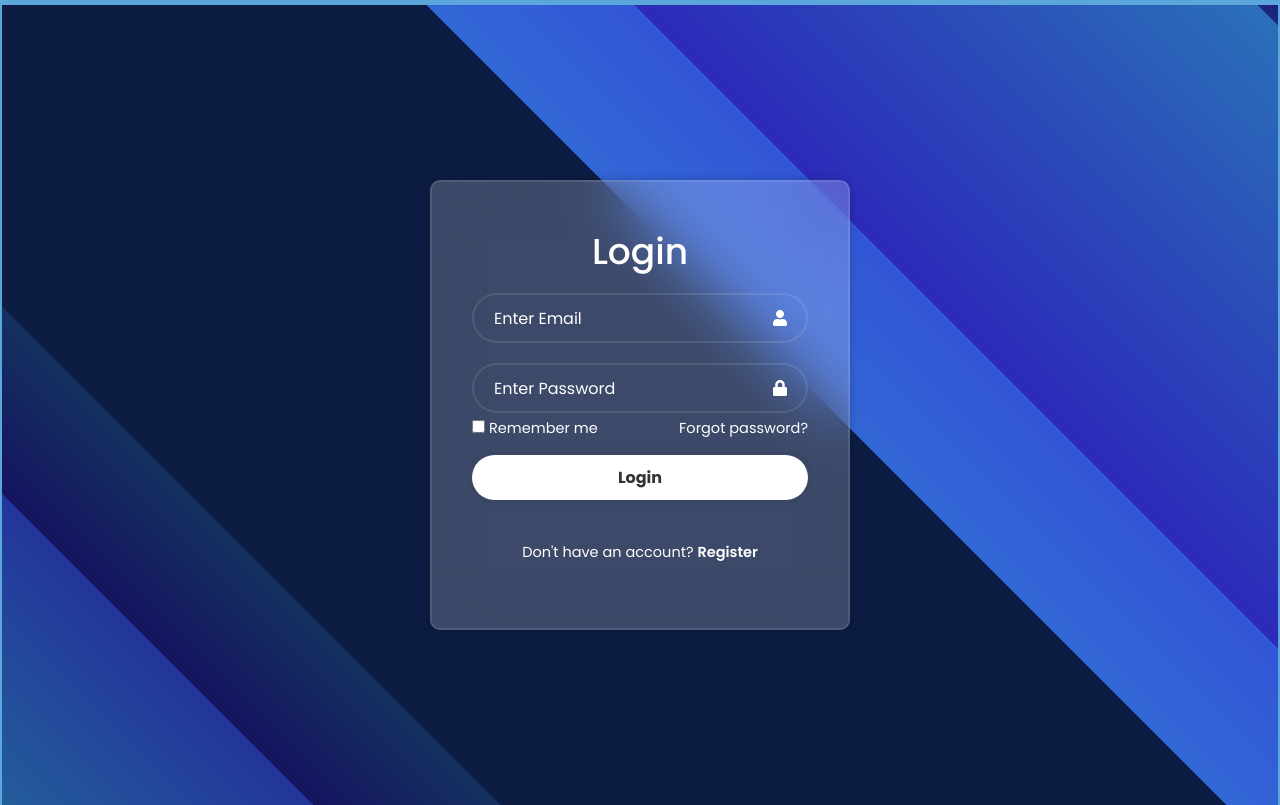
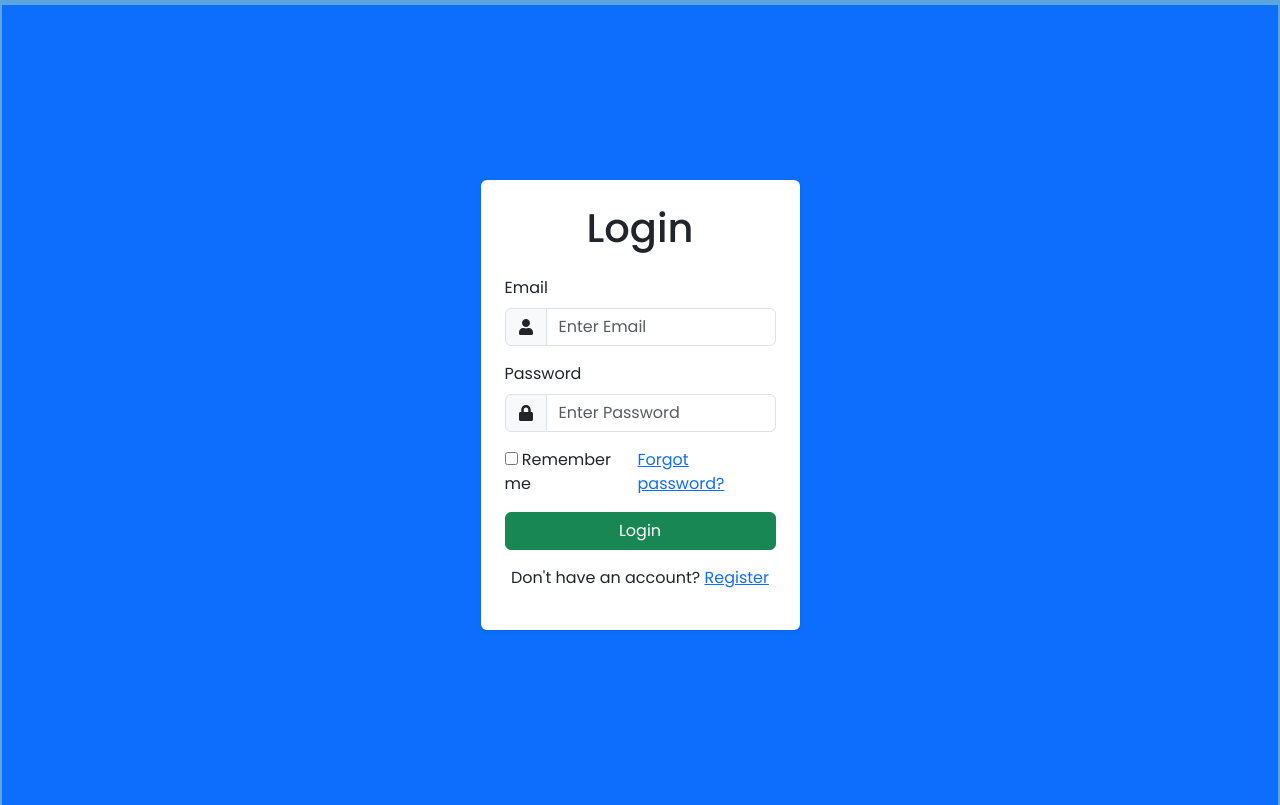
Before and after one commit to Indravahini/frontend1, a React (Create React App) app: page /login in a window 1280 px wide. Built offline with nearby package versions, Linux system fonts and the light colour scheme.

Commit message:
Update login.js

```diff
--- a/src/login.js
+++ b/src/login.js
@@ -1,64 +1,21 @@
+
 import { useState } from 'react';
-import './Login.css';
 import 'bootstrap/dist/css/bootstrap.min.css';
 import axios from 'axios';
-import { useNavigate } from 'react-router-dom';
-import { FaUser, FaLock, FaEnvelope, FaUniversity, FaBuilding } from "react-icons/fa";
-
-
-  // Required for accessibility
+import { useNavigate, Link } from 'react-router-dom';
+import { FaUser, FaLock } from 'react-icons/fa';
 
 function Login() {
-
-  const [username, setUsername] = useState('');
   const [email, setEmail] = useState('');
   const [password, setPassword] = useState('');
-  const [confirmPassword, setConfirmPassword] = useState('');
-  const [department, setDepartment] = useState('');
-  const [college, setCollege] = useState('');
   const navigate = useNavigate();
-  const [action, setAction] = useState('');
-
-
-  const registerLink = () => {
-    setAction(' active');
-  };
-
-  const loginLink = () => {
-    setAction('');
-  };
-
-
-
-  const handleRegisterSubmit = (e) => {
-    e.preventDefault();
-    if (!email) {
-      alert("Email is required");
-      return;
-    }
-    if (password !== confirmPassword) {
-      alert("Passwords do not match");
-      return;
-    }
-    axios.post('https://backend-iuq5.vercel.app/api/register', { username, email, password, department, college })
-      .then(() => {
-        alert('Registration request sent to admin. Please wait for approval.');
-        navigate('/login');
-      })
-      .catch(err => {
-        console.error('Registration error:', err.response ? err.response.data : err);
-        alert('Registration failed. Please try again.');
-      });
-  };
-
-
 
   const handleSubmit = (event) => {
     event.preventDefault();
     axios.post('https://backend-iuq5.vercel.app/api/login', { email, password })
       .then(res => {
-       localStorage.setItem('token', res.data.token);
-      localStorage.setItem('department', res.data.department); // Store department
+        localStorage.setItem('token', res.data.token);
+        localStorage.setItem('department', res.data.department); // Store department
         alert('Login successful. Redirecting to dashboard...');
         navigate(`/dashboard`, { state: { location: res.data.department } }); // Redirect to Dashboard.js
       })
@@ -68,129 +25,53 @@ function Login() {
       });
   };
 
-
-
-
   return (
-    <div className='log-reg-page'>
-    <div className={`wrapper${action}`}>
-
-      <div className='form-box login'>
+    <div className='d-flex vh-100 justify-content-center align-items-center bg-primary'>
+      <div className='p-4 bg-white rounded shadow-sm w-25'>
         <form onSubmit={handleSubmit}>
-          <h1>Login</h1>
-          <div className='input-box'>
-            <input type="email"
+          <h1 className="text-center mb-4">Login</h1>
+          <div className='mb-3'>
+            <label htmlFor="email" className="form-label">Email</label>
+            <div className="input-group">
+              <span className="input-group-text"><FaUser /></span>
+              <input
+                type="email"
                 id="email"
                 placeholder='Enter Email'
                 className='form-control'
                 value={email}
                 onChange={e => setEmail(e.target.value)}
-                required />
-            <FaUser className="icon" />
+                required
+              />
+            </div>
           </div>
-          <div className='input-box'>
-            <input type="password"
+          <div className='mb-3'>
+            <label htmlFor="password" className="form-label">Password</label>
+            <div className="input-group">
+              <span className="input-group-text"><FaLock /></span>
+              <input
+                type="password"
                 id="password"
                 placeholder='Enter Password'
                 className='form-control'
                 value={password}
                 onChange={e => setPassword(e.target.value)}
-                required />
-            <FaLock className="icon" />
+                required
+              />
+            </div>
           </div>
-          <div className="remember-forgot">
-            <label><input type="checkbox" />Remember me</label>
+          <div className="d-flex justify-content-between align-items-center mb-3">
+            <label>
+              <input type="checkbox" /> Remember me
+            </label>
             <a href="#">Forgot password?</a>
           </div>
-          <button type="submit">Login</button>
-          <div className="register-link">
-            <br />
-            <p>Don&apos;t have an account? <a href="#" onClick={registerLink}>Register</a></p>
+          <button type="submit" className='btn btn-success w-100'>Login</button>
+          <p className="text-center mt-3">
+            Don&apos;t have an account? <Link to="/register">Register</Link>
+          </p>
 
-          </div>
         </form>
-      </div>
-{/* Register */}
-
-      <div className='form-box register'>
-        <form onSubmit={handleRegisterSubmit}>
-          <h1>Registration</h1>
-          <div className='input-box'>
-            <input type="text"
-              id="username"
-              placeholder='Enter Username'
-              className='form-control'
-              value={username}
-              onChange={e => setUsername(e.target.value)}
-              required />
-            <FaUser className="icon" />
-          </div>
-          <div className='input-box'>
-            <input type="email"
-              id="email"
-              placeholder='Enter Email'
-              className='form-control'
-              value={email}
-              onChange={e => setEmail(e.target.value)}
-              required />
-            <FaEnvelope className="icon" />
-          </div>
-          <div className='input-box'>
-            <input type="password"
-              id="password"
-              placeholder='Enter Password'
-              className='form-control'
-              value={password}
-              onChange={e => setPassword(e.target.value)}
-              required />
-            <FaLock className="icon" />
-          </div>
-          <div className='input-box'>
-            <input type="password"
-              id="confirmPassword"
-              placeholder='Confirm Password'
-              className='form-control'
-              value={confirmPassword}
-              onChange={e => setConfirmPassword(e.target.value)}
-              required />
-            <FaLock className="icon" />
-          </div>
-          <div className='input-box'>
-          <select
-              id="department"
-              className='form-select'
-              value={department}
-              onChange={e => setDepartment(e.target.value)}
-              required
-            >
-              <option value="">Select Department</option>
-              <option value="Incubation">Incubation</option>
-              <option value="CSE">CSE</option>
-              <option value="Management">Management</option>
-            </select>
-            <FaUniversity className="icon" />
-          </div>
-          <div className='input-box'>
-            <input type="text"
-              id="college"
-              placeholder='Enter College'
-              className='form-control'
-              value={college}
-              onChange={e => setCollege(e.target.value)}
-              required />
-            <FaBuilding className="icon" />
-          </div>
-          <div className="remember-forgot">
-            <label><input type="checkbox" required />I agree to the terms & conditions</label>
-          </div>
-          <button type="submit">Register</button>
-          <div className="register-link">
-            <br />
-            <p>Already have an account? <a href="#" onClick={loginLink}>Login</a></p>
-          </div>
-        </form>
-      </div>
-
       </div>
     </div>
   );
```
